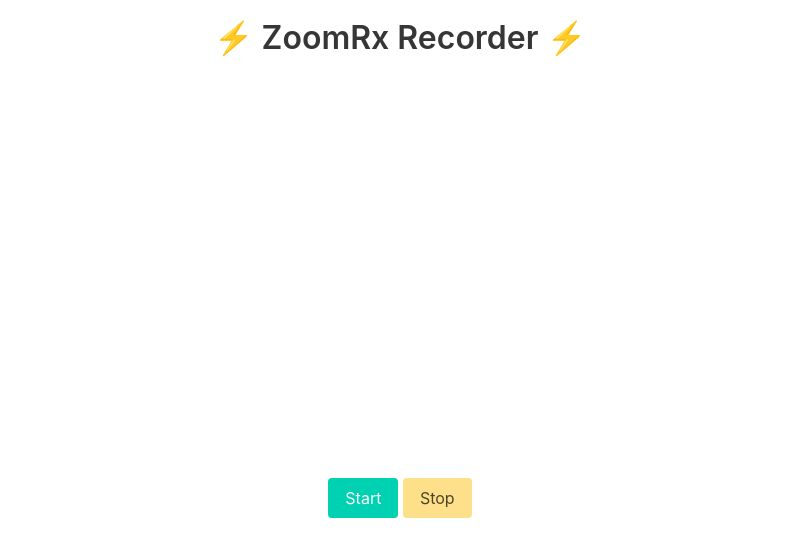
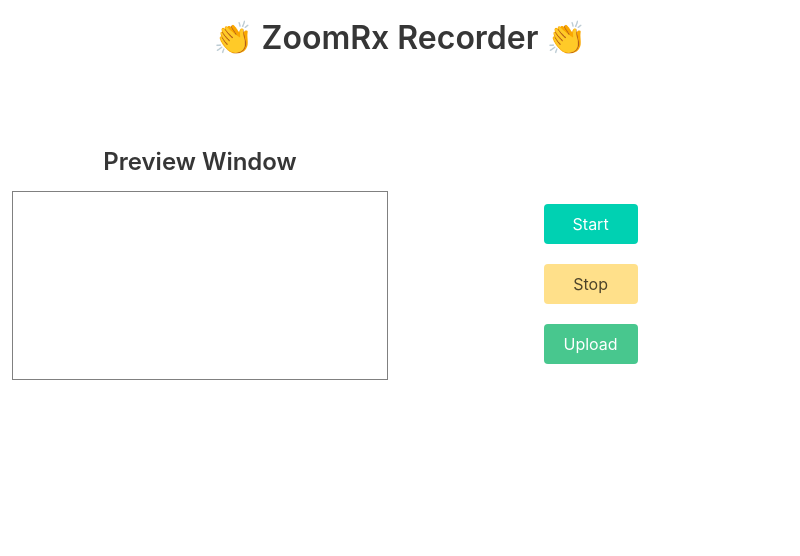
Before and after one commit to mariselvanm/Screen-Recorder, an Electron app: page app/index.html in a window 800 px wide. Drawn offline with nearby package versions, Linux system fonts and the light colour scheme.

Commit message:
Styles added

```diff
--- a/app/index.css
+++ b/app/index.css
@@ -5,9 +5,34 @@
   }
 
 
+  .row {
+    display: flex;
+  }
+
+  .column {
+    flex: 50%;
+  }
+
+  .button-group {
+    display: flex;
+    flex-direction: column;
+    padding-top: 32%;
+  }
+
+  .button {
+    margin-bottom: 20px;
+    width: 25%;
+    margin-left: 35%;
+  }
+
+  .preview-window {
+    margin-top: 64px;
+  }
+
   video {
     width: 100%;
     height: auto;
+    border: 1px solid gray;
   }
 
   body {
--- a/app/index.html
+++ b/app/index.html
@@ -2,7 +2,7 @@
 <html>
   <head>
     <meta charset="UTF-8" />
-    <title>Hello World!</title>
+    <title>ZoomRx Recorder</title>
     <link
       rel="stylesheet"
       href="https://cdn.jsdelivr.net/npm/bulma@0.8.0/css/bulma.min.css"
@@ -11,11 +11,20 @@
     <script defer src="render.js"></script>
   </head>
   <body class="content">
-    <h1>⚡ ZoomRx Recorder ⚡</h1>
+    <h1>&#128079; ZoomRx Recorder &#128079;</h1>
 
-    <video></video>
-
-    <button id="startBtn" class="button is-primary">Start</button>
-    <button id="stopBtn" class="button is-warning">Stop</button>
+    <div class="row">
+      <div class="column preview-window">
+        <h3>Preview Window</h3>
+        <video></video>
+      </div>
+      <div class="column">
+        <div class="button-group">
+          <button id="startBtn" class="button is-primary">Start</button>
+          <button id="stopBtn" class="button is-warning">Stop</button>
+          <button id="stopBtn" class="button is-success">Upload</button>
+        </div>
+      </div>
+    </div>
   </body>
 </html>
--- a/app/render.js
+++ b/app/render.js
@@ -21,6 +21,12 @@
   startBtn.classList.remove('is-danger');
   startBtn.innerText = 'Start';
 };
+
+const cleanRecord = () => {
+  videoElement.pause();
+  videoElement.removeAttribute('src'); // empty source
+  videoElement.load();
+}
 
 function captureScreenVideoWithAudio() {
   navigator.webkitGetUserMedia({
@@ -66,6 +72,8 @@
       if (filePath) {
         writeFile(filePath, buffer, () => console.log('video saved successfully!'));
       }
+
+      cleanRecord();
     }
     recorder.start();
   };
```
